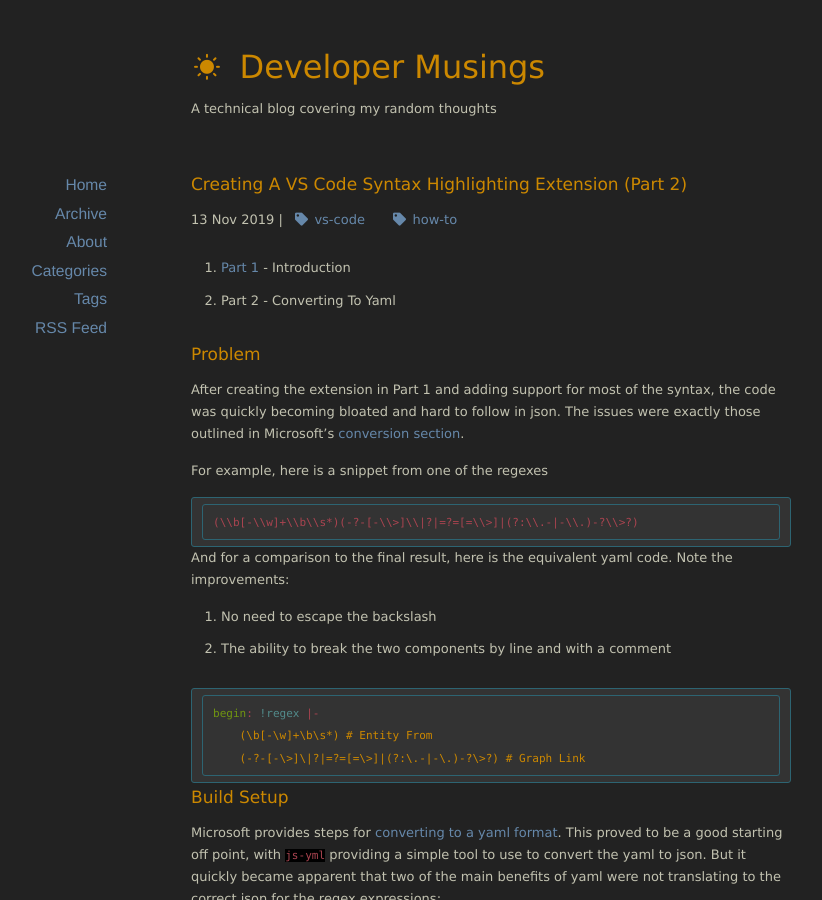
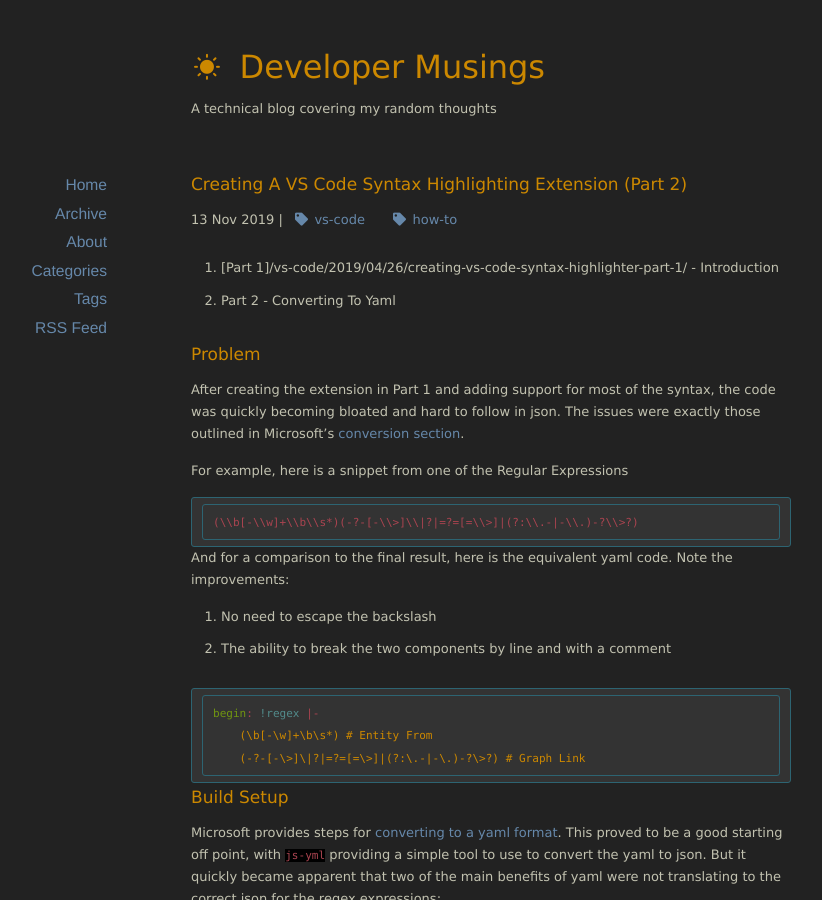
Before and after one commit to bpruitt-goddard/bpruitt-goddard.github.io, a Jekyll site: the page built from _posts/2019-11-13-creating-vs-code-syntax-highlighter-part-2.md, in a window 1280 px wide and 900 px high. Shown: the whole window, without its empty margins (149-971 px from the left). Built offline with Jekyll 4.4.1, drawn with Linux system fonts in a browser that asks for light colours; nearby versions of some CDN libraries.

Commit message:
fix: update syntax highlighter links

````diff
--- a/_posts/2019-04-26-creating-vs-code-syntax-highlighter-part-1.md
+++ b/_posts/2019-04-26-creating-vs-code-syntax-highlighter-part-1.md
@@ -6,7 +6,7 @@
 ---
 
 * Part 1 - Introduction
-* [Part 2]() - Converting To Yaml
+* [Part 2]{% post_url 2019-11-13-creating-vs-code-syntax-highlighter-part-2 %} - Converting To Yaml
 
 # Introduction
 
@@ -34,4 +34,4 @@
 
 # Next Steps
 
-After getting most of the functionality completed, it started to become hard to read the giant file due to the json boilerplate and the escaping needed for every regex expression. [Part 2]() of this series will explain the conversion to YML.
+After getting most of the functionality completed, it started to become hard to read the giant file due to the json boilerplate and the escaping needed for every regex expression. [Part 2]{% post_url 2019-11-13-creating-vs-code-syntax-highlighter-part-2 %} of this series will explain the conversion to YML.
--- a/_posts/2019-11-13-creating-vs-code-syntax-highlighter-part-2.md
+++ b/_posts/2019-11-13-creating-vs-code-syntax-highlighter-part-2.md
@@ -5,13 +5,13 @@
 tags: [vs-code, how-to]
 ---
 
-* [Part 1](2019-04-26-creating-vs-code-syntax-highlighter-part-1.md) - Introduction
+* [Part 1]{% post_url 2019-04-26-creating-vs-code-syntax-highlighter-part-1 %} - Introduction
 * Part 2 - Converting To Yaml
 
 # Problem
 After creating the extension in Part 1 and adding support for most of the syntax, the code was quickly becoming bloated and hard to follow in json. The issues were exactly those outlined in Microsoft's [conversion section](https://code.visualstudio.com/api/language-extensions/syntax-highlight-guide#using-yaml-to-write-a-grammar).
 
-For example, here is a snippet from one of the regexes
+For example, here is a snippet from one of the Regular Expressions
 ```
 (\\b[-\\w]+\\b\\s*)(-?-[-\\>]\\|?|=?=[=\\>]|(?:\\.-|-\\.)-?\\>?)
 ```
````
